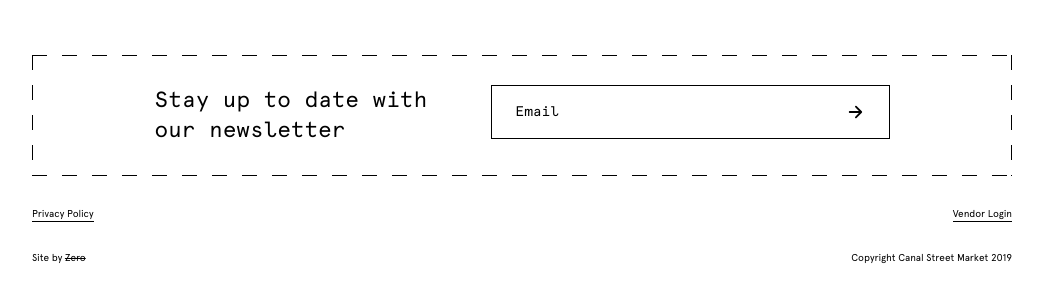
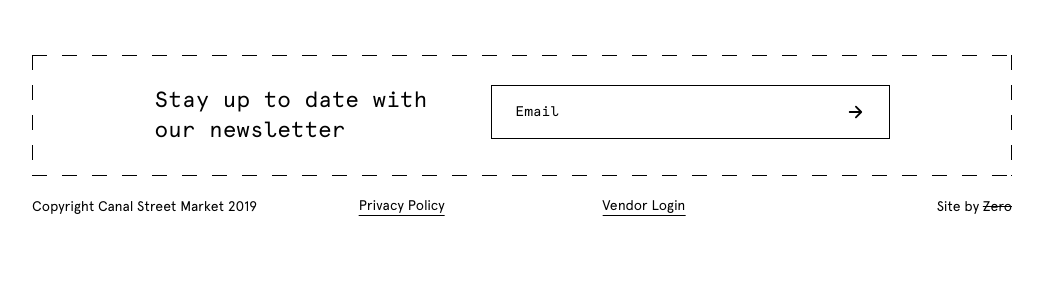
Before and after one commit to kxng0109/canalstreet-mockup, a website: page public/index.html in a window 1280 px wide. Shown: the part 4435-4737 px from the top of the page, without its empty margins (28-1071 px from the left). After the commit the page ends 4705 px from the top, so only its background shows below. Drawn offline with nearby package versions, Linux system fonts and the light colour scheme; a web font is replaced by a local one.

Commit message:
I guess I'm done.

```diff
--- a/public/index.html
+++ b/public/index.html
@@ -132,7 +132,7 @@
 			</section>
 
 			<section id="fifth-section">
-				<p id="fifth-section--address">265 Canal St. New York, NY</p>
+				<p id="fifth-section--address">265 Canal St. <span class="block">New York, NY</span></p>
 				<a href="https://goo.gl/maps/vcs2WBqwMUWFdH8w8" target="_blank" id="fifth-section--location">
 					<img src="./images/location-image.avif">
 				</a>
@@ -183,7 +183,8 @@
 					</div>
 				</div>
 
-				<div class="footer--bottom-divs mb-7">
+				<div id="footer--bottom">
+					<div class="footer--bottom-divs">
 						<a href="#" class="footer--link">Privacy Policy</a>
 						<a href="#" class="footer--link">Vendor Login</a>
 					</div>
@@ -192,6 +193,7 @@
 						<p>Site by <span class="line-through">Zero</span></p>
 						<p>Copyright Canal Street Market 2019</p>
 					</div>
+				</div>
 			</footer>
 			</main>
 	</div>
--- a/src/styles.css
+++ b/src/styles.css
@@ -261,11 +261,11 @@ main>#third-section{
 }
 
 #third-section{
-	@apply mt-6 md:flex md:flex-row md:items-center md:py-16 md:mx-14 mb-2;
+	@apply mt-6 md:flex md:flex-row md:items-center md:py-16 md:mx-14 mb-2 md:justify-evenly
 }
 
 .third-section--headers{
-	@apply text-6xl font-ogg text-center mx-8 md:mx-0 md:text-8xl md:mr-14
+	@apply text-6xl font-ogg text-center mx-8 md:mx-0 md:text-8xl even:max-w-sm
 }
 
 .foreign{
@@ -324,15 +324,15 @@ main>#fourth-section{
 }
 
 #fifth-section--location{
-	@apply hidden md:block
+	@apply hidden md:block 2xl:max-h-80 overflow-y-hidden
 }
 
 #fifth-section--location>img{
-	@apply object-cover h-full relative z-[-1]
+	@apply object-cover h-full relative z-[-1] 2xl:h-auto
 }
 
 #fifth-section--address{
-	@apply text-[2.5rem] font-ogg p-[3.25rem] text-center md:text-6xl md:leading-snug md:px-0 md:py-20
+	@apply text-[2.5rem] font-ogg p-[3.25rem] text-center md:text-6xl md:leading-snug md:px-0 md:py-20 md:px-6
 }
 
 #sixth-section--div{
@@ -399,8 +399,20 @@ main>#fourth-section{
 	@apply mt-[1.75rem] py-[1.875rem]
 }
 
+#footer--bottom{
+	@apply md:flex md:flex-row md:items-center md:justify-between md:relative
+}
+
 .footer--bottom-divs{
-	@apply font-apercu text-[0.625rem] flex flex-row items-center justify-between
+	@apply font-apercu text-[0.625rem] flex flex-row items-center justify-between md:text-sm md:absolute
+}
+
+.footer--bottom-divs:first-of-type{
+	@apply mb-7 md:w-1/3 md:mb-0 md:left-1/2 md:-translate-x-1/2
+}
+
+.footer--bottom-divs:last-of-type{
+	@apply md:flex-row-reverse md:w-full
 }
 
 .footer--link{
--- a/tailwind.config.js
+++ b/tailwind.config.js
@@ -19,10 +19,10 @@ module.exports = {
 				"movingLinesSlower" : "0.8s moving-lines-different linear infinite forwards",
 				"bodyOpacity" : "bodyOpacity 0.8s linear forwards",
 				"bodyOpacityFast" : "bodyOpacity 0.5s linear forwards",
-				"mainOpacity" : "bodyOpacity 0.5s linear 2s forwards",
-				"sideNav-0" : "sideNavAppear 0.4s ease-out 0.1s forwards",
-				"sideNav-1" : "sideNavAppear 0.5s ease-out 0.2s forwards",
-				"sideNav-2" : "sideNavAppear 0.6s ease-out 0.3s forwards",
+				"mainOpacity" : "bodyOpacity 0.5s linear 1.5s forwards",
+				"sideNav-0" : "sideNavAppear 0.5s ease-out 0.1s forwards",
+				"sideNav-1" : "sideNavAppear 0.6s ease-out 0.2s forwards",
+				"sideNav-2" : "sideNavAppear 0.7s ease-out 0.3s forwards",
 			},
 			zIndex:{
 				'1' : '1',
```
Also changed, not shown: public/index.js (+0 -28 lines), public/styles.css. Lines whose indentation alone changed are shown as unchanged.
